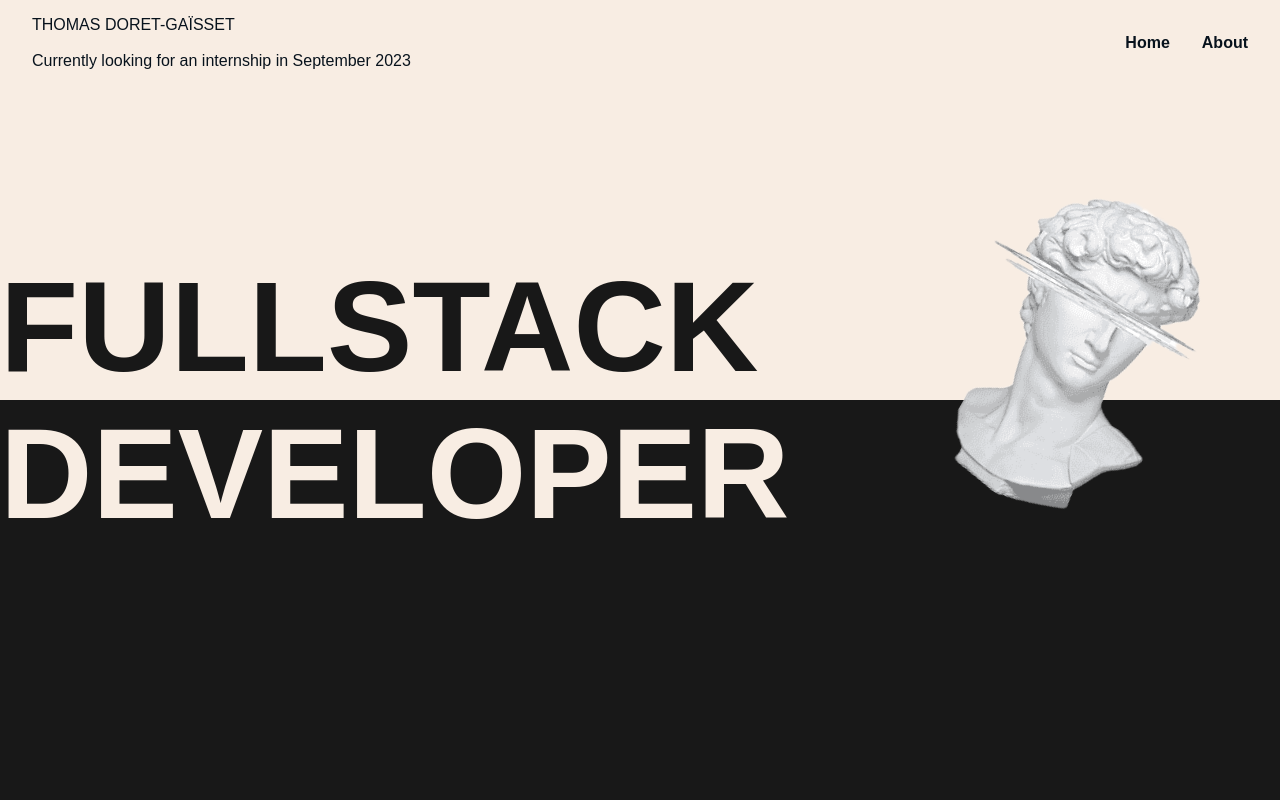
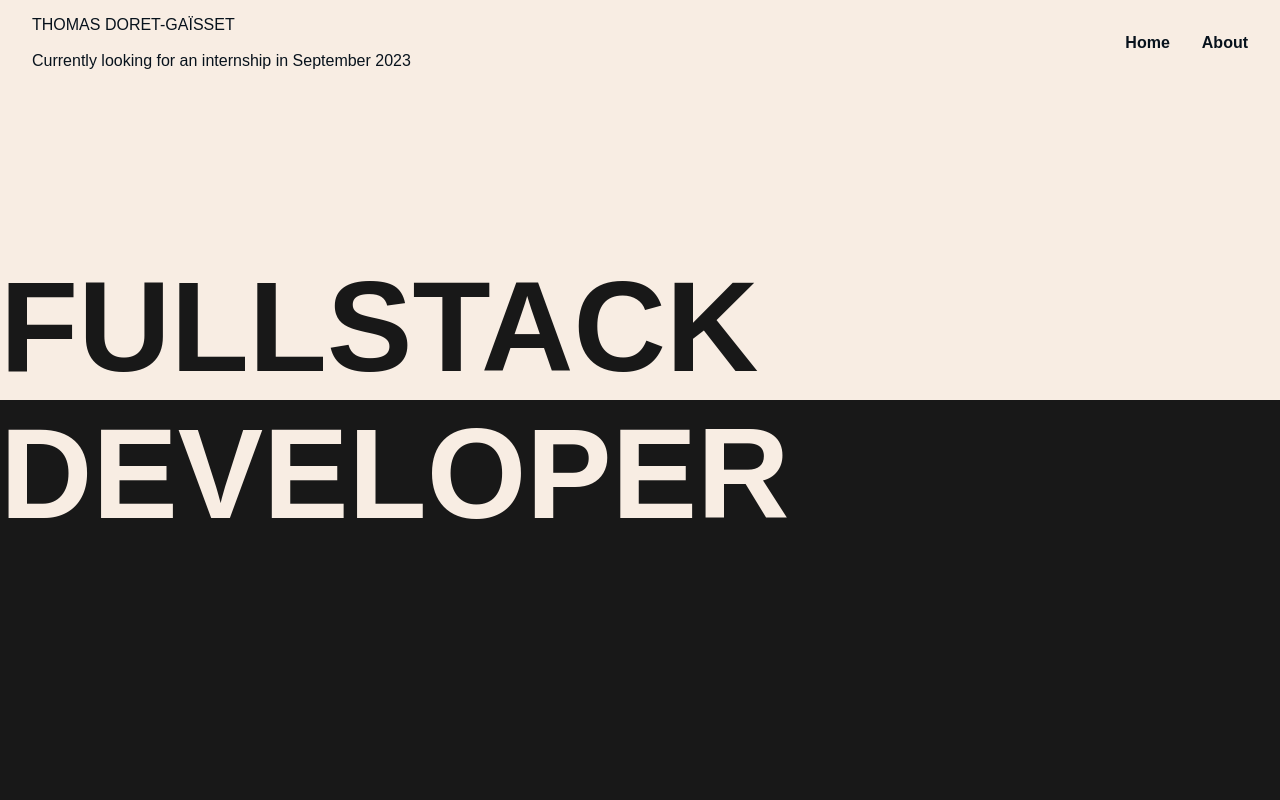
Before and after one commit to TobogganDev/nuxt-portfolio, a Nuxt app: page / in a window 1280 px wide. Shown: the top 800 px of the page. Built offline with nearby package versions, Linux system fonts and the light colour scheme; a web font is replaced by a local one.

Commit message:
:bug: try to fix bug while build

```diff
--- a/pages/index.vue
+++ b/pages/index.vue
@@ -1,8 +1,8 @@
 <template>
   <div>
-    <div class="img">
+    <!-- <div class="img">
       <img src="img/statue.png" alt="">
-    </div>
+    </div> -->
     <div class="top">
       <h2>Fullstack</h2>
     </div>
```
